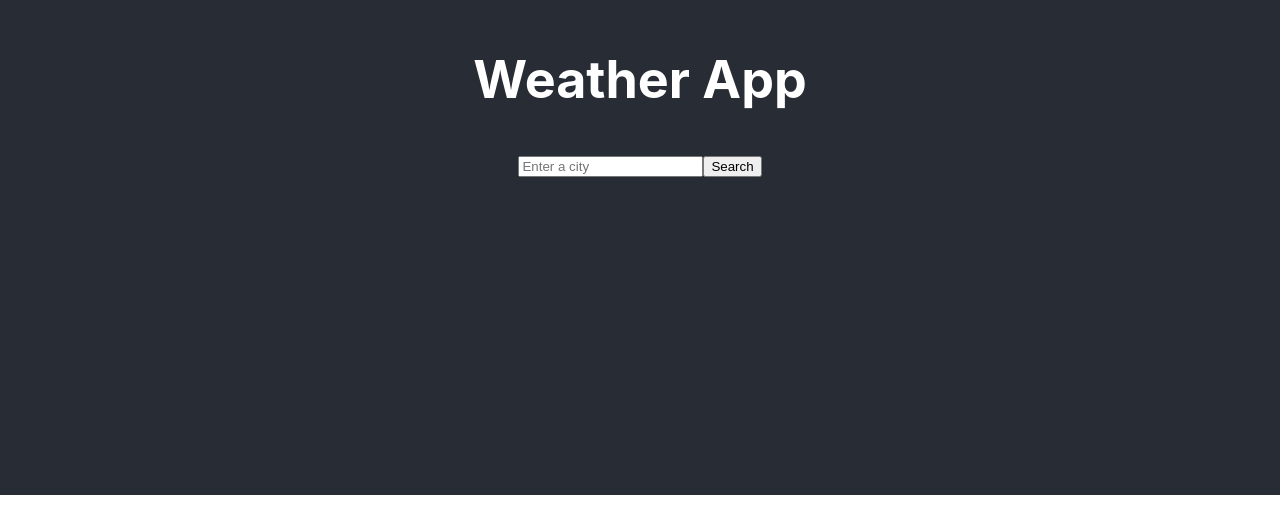
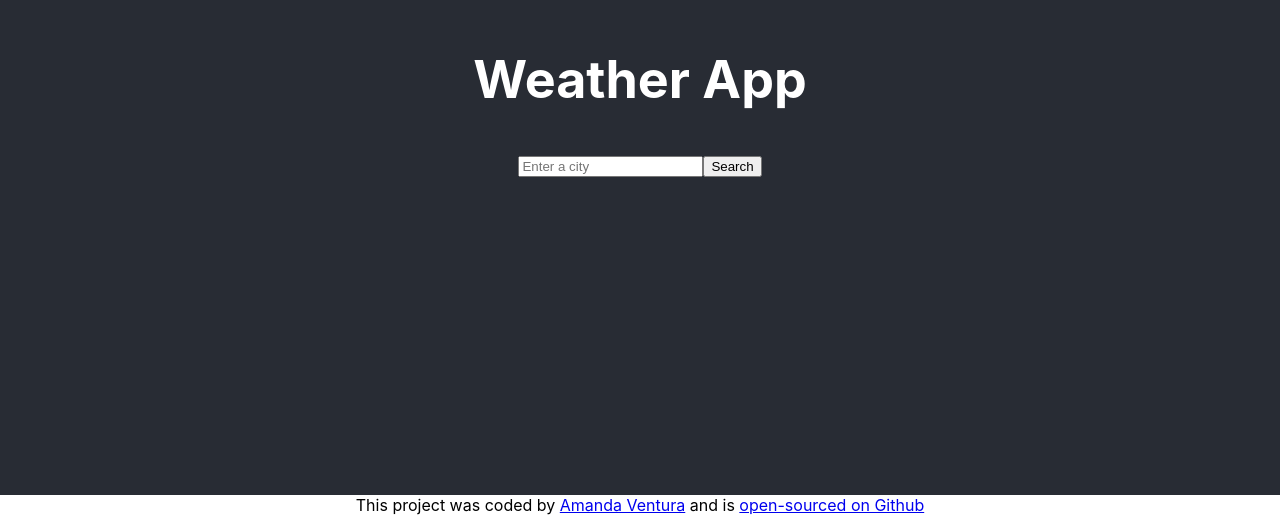
Before and after one commit to ASV185/weather-react-app, a React (Create React App) app: page / in a window 1280 px wide. Shown: the part 305-820 px from the top of the page. Built offline with nearby package versions, Linux system fonts and the light colour scheme.

Commit message:
added footer

```diff
--- a/src/App.js
+++ b/src/App.js
@@ -10,6 +10,13 @@ function App() {
         <h1>Weather App</h1>
         <WeatherSearch />
       </header>
+      <footer>
+        This project was coded by{" "}
+        <a href="https://amandaventura.netlify.app/">Amanda Ventura</a> and is{" "}
+        <a href="https://github.com/ASV185/weather-react-app">
+          open-sourced on Github
+        </a>
+      </footer>
     </div>
   );
 }
```
